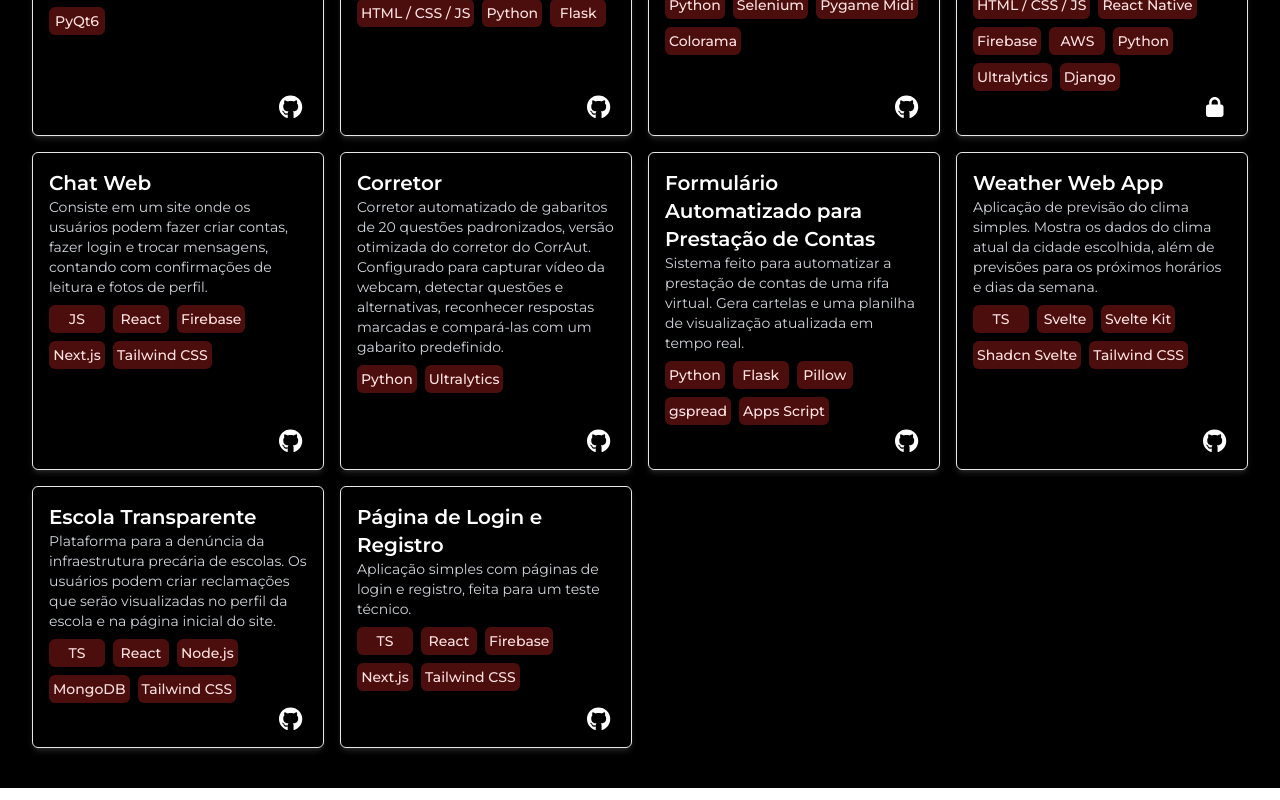
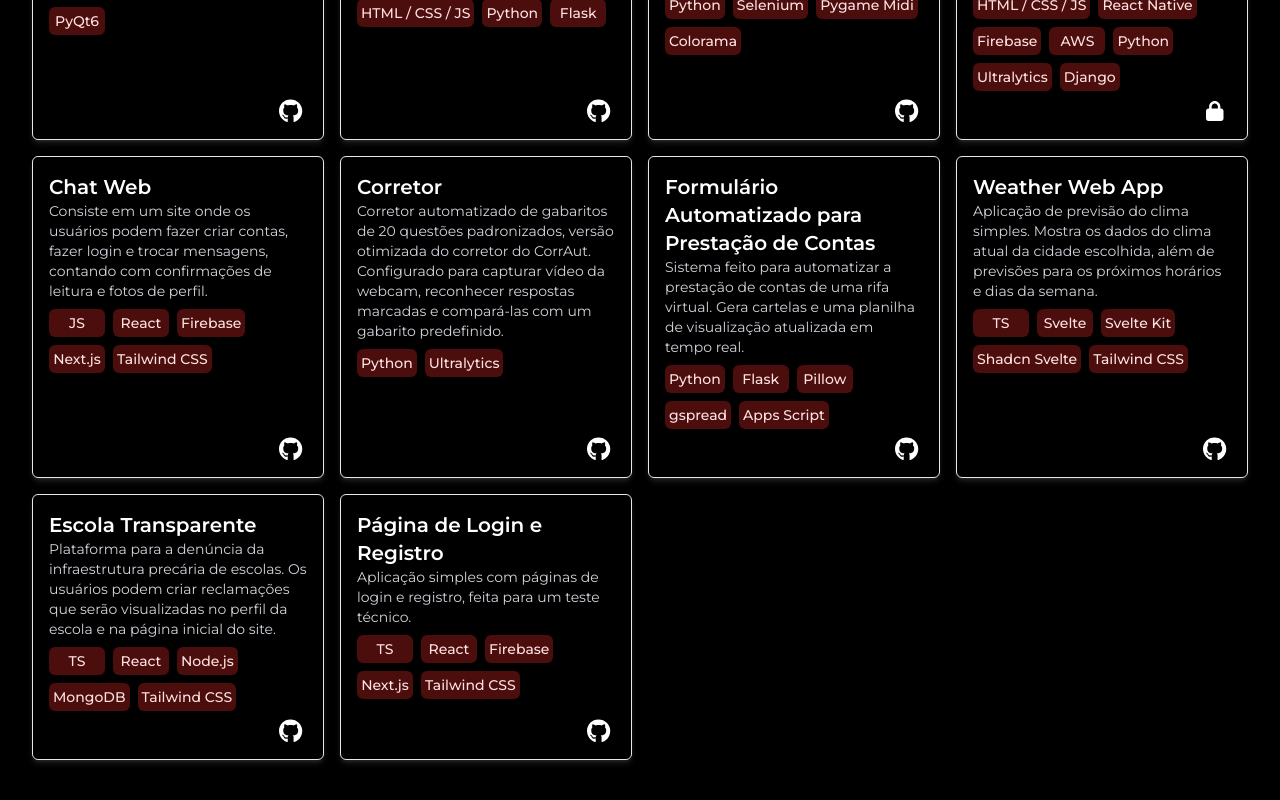
Before and after one commit to marcos-sousa-404/portfolio, a Next.js app: page / in a window 1280 px wide. Shown: the part 787-1587 px from the top of the page. Built offline with nearby package versions, Linux system fonts and the light colour scheme.

Commit message:
Pequenas mudanças

```diff
--- a/src/app/page.tsx
+++ b/src/app/page.tsx
@@ -163,7 +163,7 @@ export default function Home() {
               />
               <Card
                 title="Corretor"
-                description="Corretor automatizado de gabaritos de 20 questões padronizados, versão otimizada do corretor do CorrAut. Configurado para capturar vídeo da webcam, detectar questões e alternativas, reconhecer respostas marcadas e compará-las com um gabarito predefinido."
+                description="Corretor automatizado de gabaritos de 20 questões padronizados, versão otimizada do corretor do CorrAut. Configurado para capturar vídeo da webcam, reconhecer respostas marcadas e compará-las com um gabarito predefinido."
                 tags={["Python", "Ultralytics"]}
                 githubName="Corretor"
               />
--- a/src/components/Card.tsx
+++ b/src/components/Card.tsx
@@ -26,6 +26,7 @@ export function Card(props: {
           );
         })}
       </div>
+      <div className="h-1 w-full" />
       <div className="mt-auto -mb-1">
         {props.githubName ? (
           <a
```
